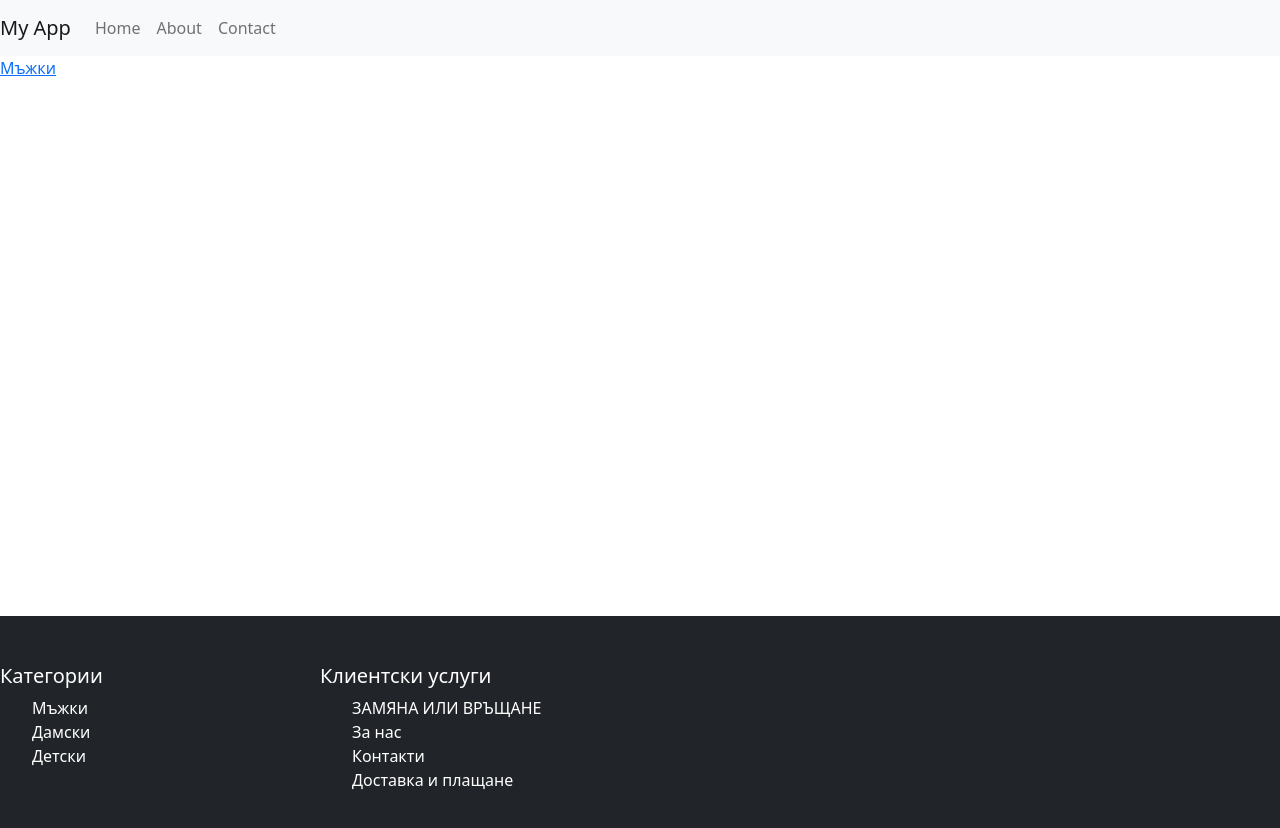
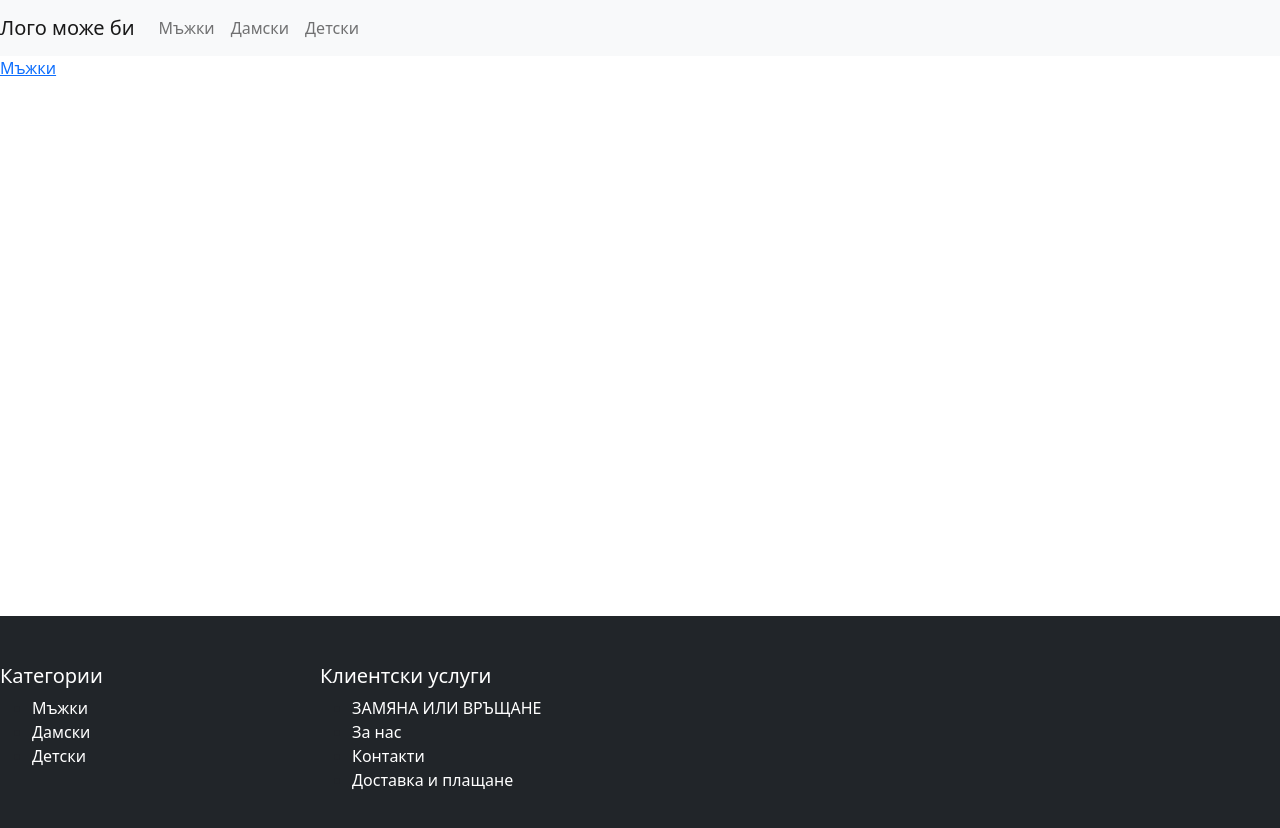
Before and after one commit to StilianKaridov/Online-Shop, a React (Create React App) app: page / in a window 1280 px wide. Shown: the top 828 px of the page. Built offline with nearby package versions, Linux system fonts and the light colour scheme.

Commit message:
Updated links to work properly

```diff
--- a/src/components/NavBar/NavBar.js
+++ b/src/components/NavBar/NavBar.js
@@ -5,26 +5,25 @@ import { LinkContainer } from 'react-router-bootstrap';
 function NavBar() {
 
     return (
-            <Navbar bg="light" expand="lg">
+        <Navbar  bg="light" expand="lg">
             <LinkContainer to="/">
-                    <Navbar.Brand>My App</Navbar.Brand>
+                <Navbar.Brand>Лого може би</Navbar.Brand>
             </LinkContainer>
             <Navbar.Toggle aria-controls="basic-navbar-nav" />
             <Navbar.Collapse id="basic-navbar-nav">
                 <Nav className="mr-auto">
-                        <LinkContainer to="/home">
-                            <Nav.Link>Home</Nav.Link>
+                    <LinkContainer to="/products/muje">
+                        <Nav.Link>Мъжки</Nav.Link>
                     </LinkContainer>
-                        <LinkContainer to="/about">
-                            <Nav.Link>About</Nav.Link>
+                    <LinkContainer to="/products/jeni">
+                        <Nav.Link>Дамски</Nav.Link>
                     </LinkContainer>
-                        <LinkContainer to="/contact">
-                            <Nav.Link>Contact</Nav.Link>
+                    <LinkContainer to="/products/deca">
+                        <Nav.Link>Детски</Nav.Link>
                     </LinkContainer>
                 </Nav>
             </Navbar.Collapse>
         </Navbar>
-
     );
 }
 
```
Lines whose indentation alone changed are shown as unchanged.
